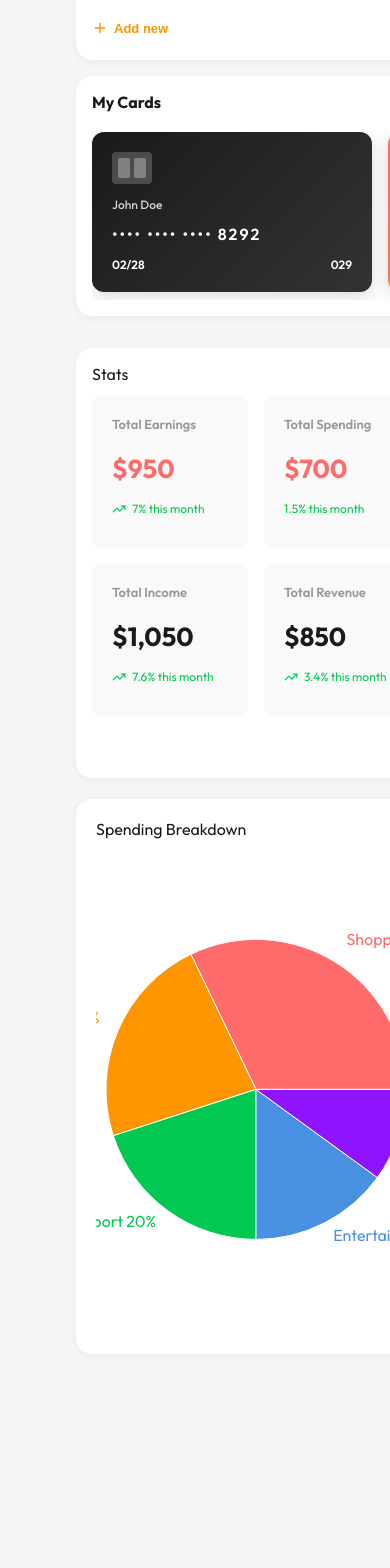
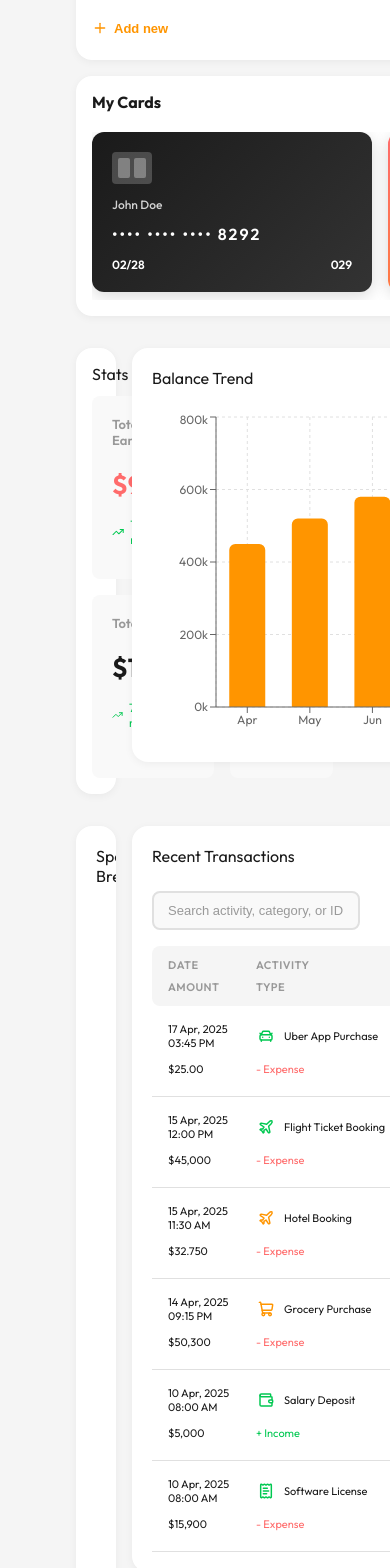
Before and after one commit to yashpandey0031/Financial_dashboard, a React (Vite) app: page / in a window 390 px wide. Shown: the part 958-2526 px from the top of the page. Built offline with nearby package versions, Linux system fonts and the light colour scheme.

Commit message:
style: Update layout and chart styles for improved responsiveness and consistency

```diff
--- a/src/styles/chart.css
+++ b/src/styles/chart.css
@@ -6,7 +6,7 @@
   flex-direction: column;
   overflow: hidden;
   width: 100%;
-  height: 425px;
+  min-height: 380px;
 }
 
 .chart-card .card-header {
@@ -16,19 +16,19 @@
 
 .spending-breakdown-card {
   width: 100%;
-  max-width: 500px;
-  min-height: 555px;
+  max-width: none;
+  min-height: 460px;
   margin-bottom: 0 !important;
   padding: 20px !important;
   display: flex;
   flex-direction: column;
-  justify-self: start;
+  justify-self: stretch;
   overflow: hidden;
 }
 
 .chart-container-narrow {
   width: 100%;
-  height: 420px;
+  height: 340px;
   max-width: none;
   margin: 0 auto;
   overflow: hidden;
--- a/src/styles/layout.css
+++ b/src/styles/layout.css
@@ -16,7 +16,7 @@
 /* ========== DASHBOARD GRID ========== */
 .dashboard-grid {
   display: grid;
-  grid-template-columns: 420px 1fr;
+  grid-template-columns: 380px 1fr;
   gap: 30px;
 }
 
@@ -29,9 +29,9 @@
 /* ========== RIGHT COLUMN ========== */
 .right-column {
   display: grid;
-  grid-template-columns: minmax(360px, 0.8fr) minmax(700px, 1.2fr);
+  grid-template-columns: minmax(0, 1fr) minmax(0, 1.15fr);
   grid-template-rows: auto auto;
-  gap: 5px;
+  gap: 20px;
   width: 100%;
 }
 
--- a/src/styles/metrics.css
+++ b/src/styles/metrics.css
@@ -1,12 +1,12 @@
 /* ========== METRICS ========== */
 .metrics-card {
   margin-bottom: 0;
-  padding: 25px;
+  padding: 20px;
   flex: 0 0 auto;
   width: 100%;
-  max-width: 498px;
-  height: 430px;
-  justify-self: start;
+  max-width: none;
+  height: auto;
+  justify-self: stretch;
 }
 
 .metrics-grid {
--- a/src/styles/responsive.css
+++ b/src/styles/responsive.css
@@ -1,4 +1,16 @@
 /* ========== RESPONSIVE ========== */
+@media (max-width: 1700px) {
+  .dashboard-grid {
+    grid-template-columns: 360px 1fr;
+    gap: 24px;
+  }
+
+  .right-column {
+    grid-template-columns: 1fr 1fr;
+    gap: 18px;
+  }
+}
+
 @media (max-width: 1400px) {
   .dashboard-grid {
     grid-template-columns: 1fr;
@@ -7,6 +19,11 @@
   .left-column,
   .right-column {
     width: 100%;
+  }
+
+  .right-column {
+    grid-template-columns: 1fr 1fr;
+    gap: 16px;
   }
 
   .metrics-row {
@@ -89,4 +106,8 @@
   .cards-container {
     max-width: 100%;
   }
+
+  .right-column {
+    grid-template-columns: 1fr;
+  }
 }
```
Also changed, not shown: 1 other file (tests, documents, lock files or other folders).
